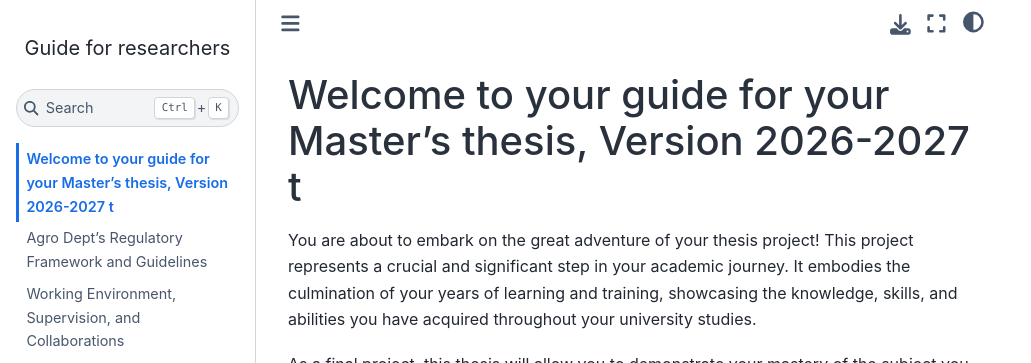
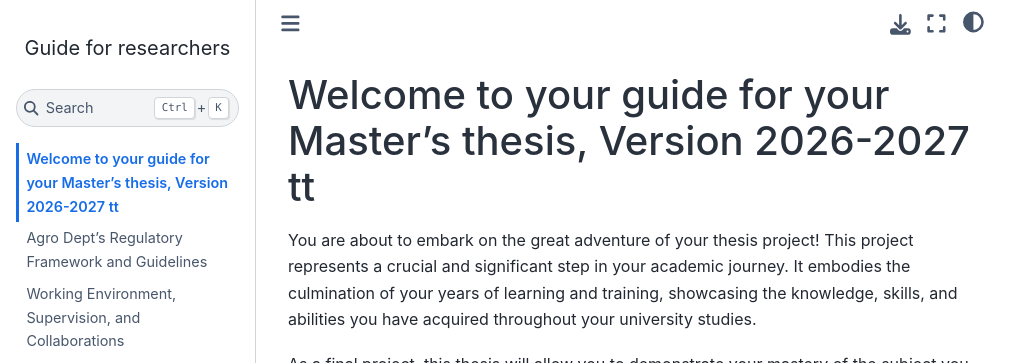
Before and after one commit to GERUlab/guide4researchers, a Jupyter Book: the page built from intro.md, in a window 1280 px wide and 900 px high. Shown: the top 363 px of the window, without its empty margins (0-1031 px from the left). Built offline with Jupyter Book 1.0.4 settings and Sphinx 7.4.7 and the Sphinx Book theme 1.1.4, drawn with Linux system fonts in a browser that asks for light colours.

```diff
--- a/intro.md
+++ b/intro.md
@@ -1,4 +1,4 @@
-# Welcome to your guide for your Master's thesis, Version 2026-2027 t
+# Welcome to your guide for your Master's thesis, Version 2026-2027 tt
 
 You are about to embark on the great adventure of your thesis project! This project represents a crucial and significant step in your academic journey. It embodies the culmination of your years of learning and training, showcasing the knowledge, skills, and abilities you have acquired throughout your university studies.
 
```
